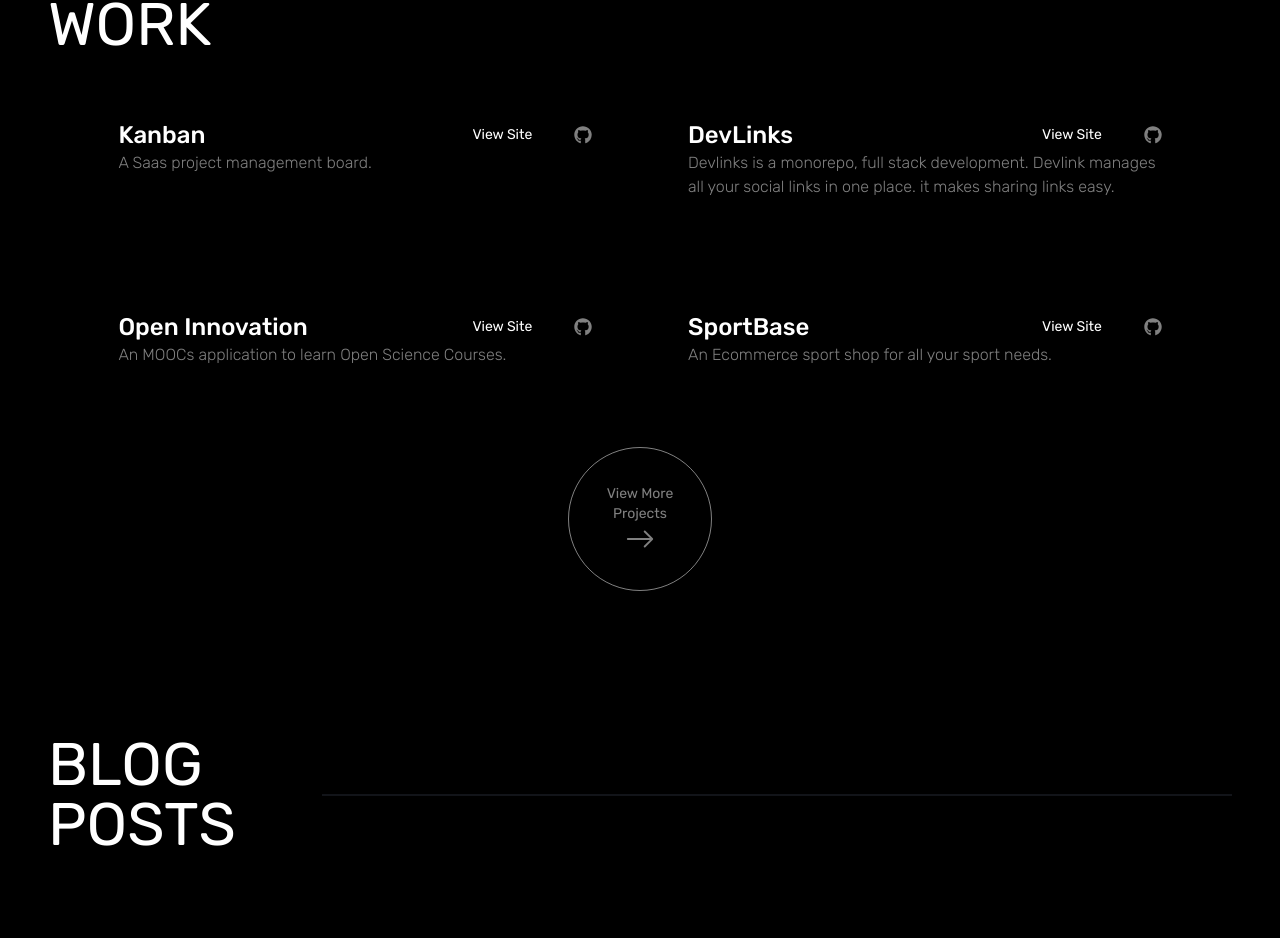
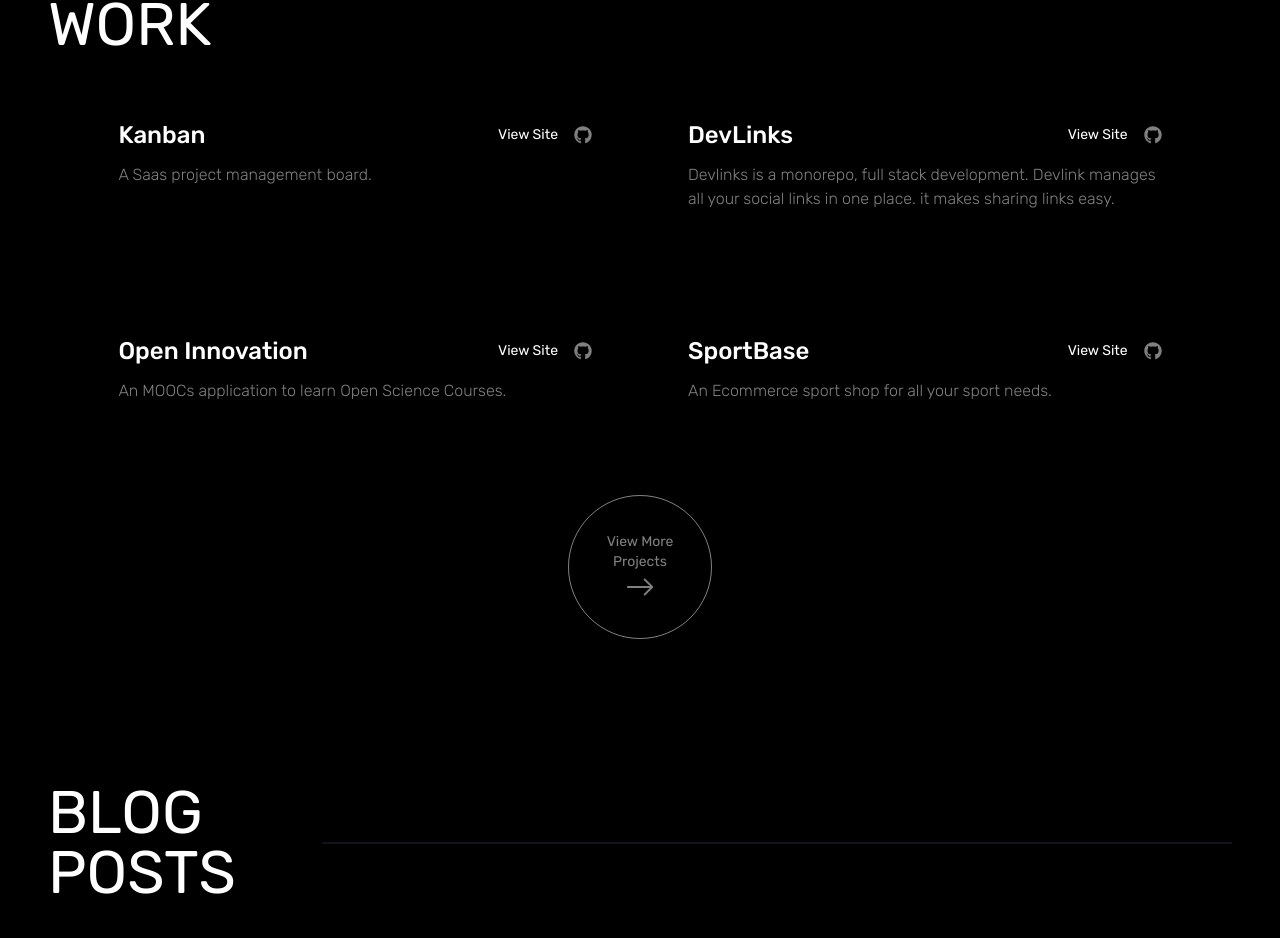
Before and after one commit to sandygudie/sandy_portfolio, a Next.js app: page / in a window 1280 px wide. Shown: the part 1637-2575 px from the top of the page. Built offline with nearby package versions, Linux system fonts and the light colour scheme.

Commit message:
Update Project.jsx

```diff
--- a/components/Project.jsx
+++ b/components/Project.jsx
@@ -49,10 +49,10 @@ export default function Project({ viewProjects, setViewProjects }) {
                   <div className="pt-4">
                     {" "}
                     <div className="flex items-center justify-between">
-                      <p className="w-48 md:w-full text-sm lg:text-2xl font-medium">
+                      <p className="text-sm lg:text-2xl font-medium">
                         {item.name}
                       </p>
-                      <div className="flex text-sm w-[7rem] lg:w-[10rem] justify-between items-center gap-4">
+                      <div className="flex text-sm justify-between items-center gap-4">
                         <a  rel="noreferrer" target="_blank" href={item.link}>
                         View Site
                         </a>
@@ -62,7 +62,7 @@ export default function Project({ viewProjects, setViewProjects }) {
                         </a>
                       </div>
                     </div>
-                    <p className="text-sm md:text-base font-thin text-gray-100">
+                    <p className="my-3 text-sm md:text-base font-thin text-gray-100">
                       {item.description}
                     </p>
                     {viewProjects &&<div className="hidden mt-2 md:flex gap-2 items-center flex-wrap">
```
